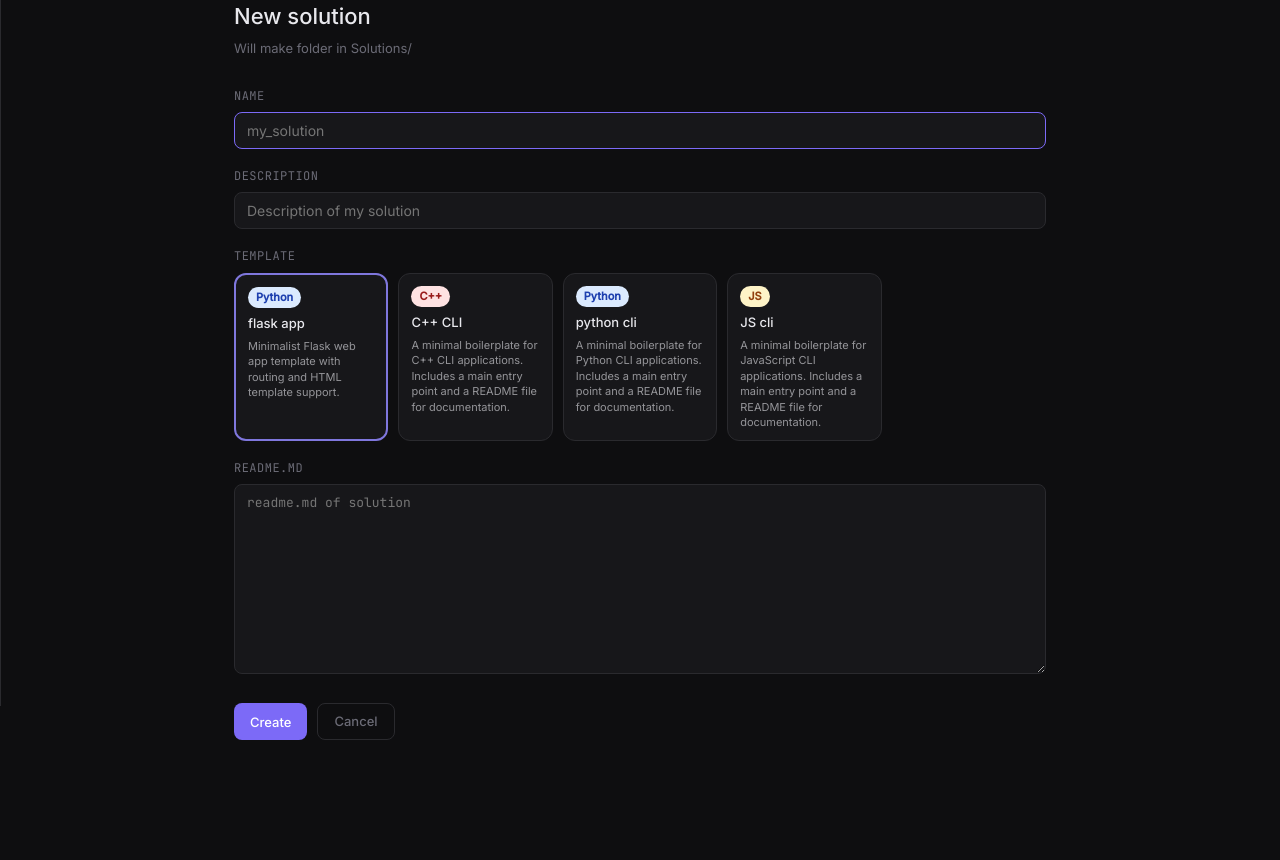
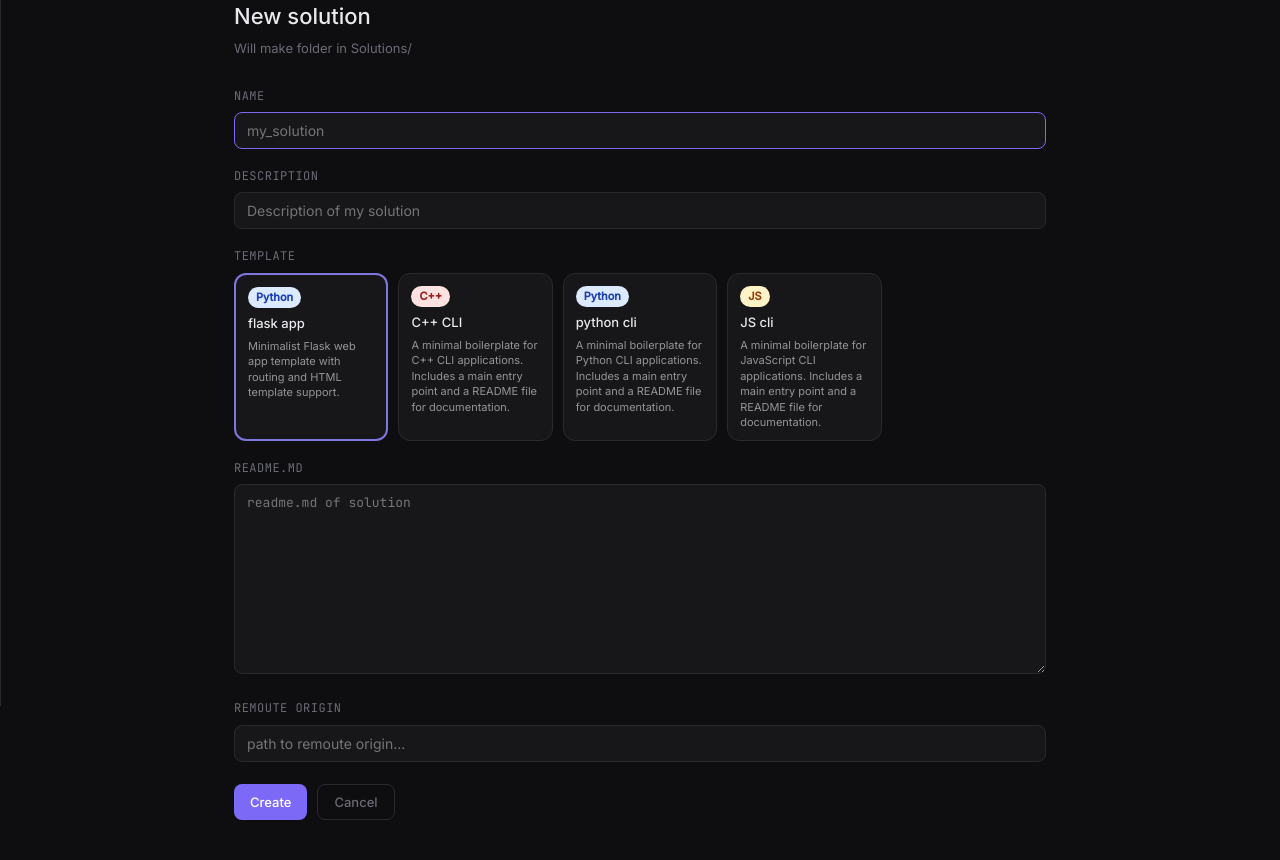
Before and after one commit to Ywxig/Spark, a Flask app: page /create in a window 1280 px wide. Shown: the part 94-954 px from the top of the page. Before the commit the page ends 834 px from the top, so only its background shows below. Run offline with Flask 3, Linux system fonts and the light colour scheme; grey boxes are pictures that could not be loaded.

Commit message:
add: new input  for set origin of solution

```diff
--- a/main.py
+++ b/main.py
@@ -212,13 +212,14 @@ def create():
         description = request.form.get("description", "").strip()
         template = request.form.get("template", "").strip() or None
         readme_text = request.form.get("readme", "").strip() or None
+        origin = request.form.get("origin", "")
 
         if not name:
             return render_template("create.html", error="Имя не может быть пустым.", templates=templates)
 
         try:
             if template is not None:
-                Template(template).create(name, description, readme_text)
+                Template(template).create(name, description, readme_text, origin)
             else:
                 manager.create(Name=name, Description=description)
             return redirect(url_for("solution_detail", name=name))
--- a/src/Solution_Manager/manager.py
+++ b/src/Solution_Manager/manager.py
@@ -34,6 +34,7 @@ class SolutionManager:
         Structure: list[dict] | None = None,
         Script: list[str] | None = None,
         Readme: str | None = None,
+        Origin: str | None = None
     ) -> Solution:
         """
         Создать окружение для нового решения и вернуть объект Solution.
@@ -52,6 +53,7 @@ class SolutionManager:
         config_data = {
             "Name": Name,
             "Description": Description,
+            "Origin" : Origin,
             "Configuration": Configuration or {},
         }
 
--- a/src/Solution_Manager/template.py
+++ b/src/Solution_Manager/template.py
@@ -12,7 +12,7 @@ class Template:
         # load template .josn file
         self.template_cfg = ConfigLoader(f"Code/{name_template}").load()
 
-    def create(self, name, description, readme):
+    def create(self, name, description, readme, origin):
         """
         Создание решения
         """
@@ -25,7 +25,8 @@ class Template:
             Configuration=self.template_cfg["Configuration"],
             Structure=self.template_cfg["Structure"],
             Script=self.template_cfg["Script"],
-            Readme=readme
+            Readme=readme,
+            Origin=origin
         )
 
     @staticmethod
--- a/templates/create.html
+++ b/templates/create.html
@@ -70,6 +70,11 @@
       <label class="label">README.MD</label>
       <textarea name="readme" id="readme_text_area" rows="10" placeholder="readme.md of solution"></textarea>
     </div>
+    <div>
+      <label class="label">REMOUTE ORIGIN</label>
+      <input class="input" type="text" name="remoute" placeholder="path to remoute origin..."
+             autofocus autocomplete="off" value="{{ request.form.get('origin', '') }}">
+    </div>
     <div style="display:flex; gap:10px; margin-top:4px;">
       <button class="btn btn-primary" type="submit">Create</button>
       <a href="/" class="btn btn-ghost">Cancel</a>
```
